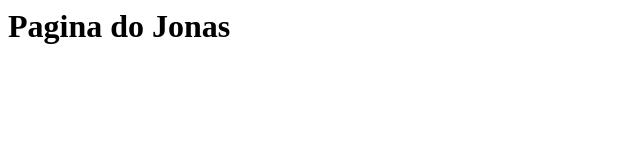
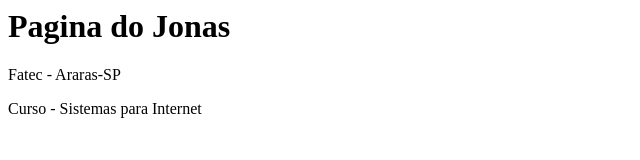
Before and after one commit to BZR4/f290-jonas-task-04, a plain HTML site: page index.html in a window 1280 px wide. Shown: the whole page, without its empty margins (0-640 px from the left). Drawn offline with Linux system fonts and the light colour scheme.

Commit message:
Update index.html
Foi adicionado dois paragrafo

```diff
--- a/index.html
+++ b/index.html
@@ -1 +1,6 @@
+
 <h1>Pagina do Jonas</h1>
+
+<p>Fatec - Araras-SP</P>
+
+    <p>Curso - Sistemas para Internet</P>
```
